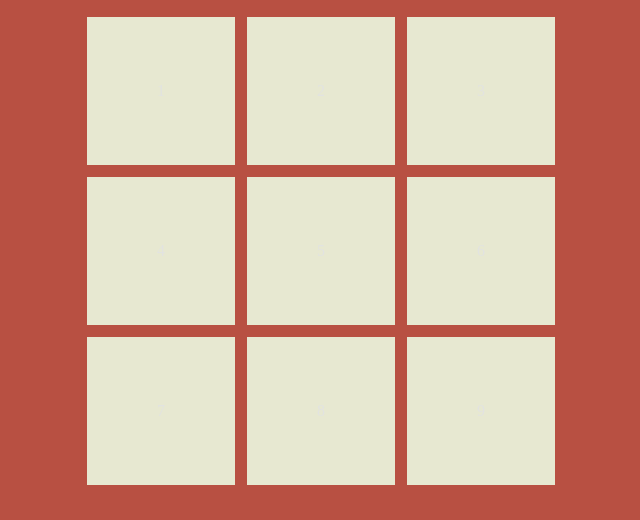
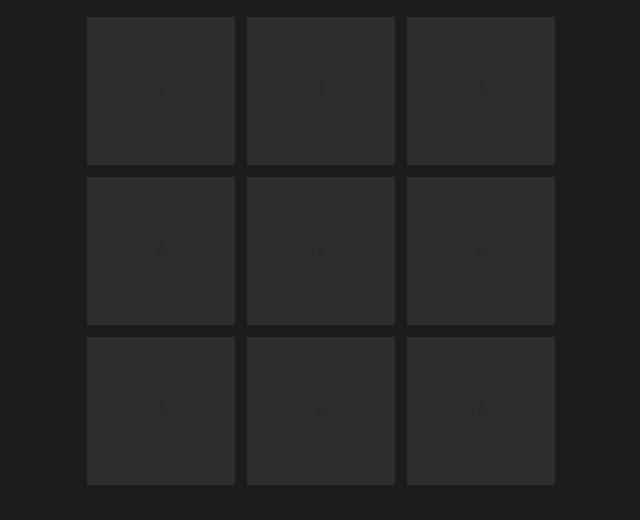
Before and after one commit to mohit-python/Tictactoe, a plain HTML site: page index.html in a window 1280 px wide. Shown: the part 149-669 px from the top of the page, without its empty margins (327-967 px from the left). Drawn offline with Linux system fonts and the light colour scheme; a web font is replaced by a local one.

Commit message:
Update style.css

```diff
--- a/style.css
+++ b/style.css
@@ -5,7 +5,7 @@ body{
     align-items: center;
     height:100vh;
     width: 100vw;
-    background-color:#B85042;
+    background-color:#1c1c1c;
 }
 .inner{
    display: grid;
@@ -17,8 +17,8 @@ body{
     display: flex;
     align-items: center;
     justify-content: center;
-    color:rgb(226, 227, 224);
-    background-color: #E7E8D1;
+    color:#282828;
+    background-color: #2d2d2d;
     border: none;
     cursor: pointer;
 }
```
